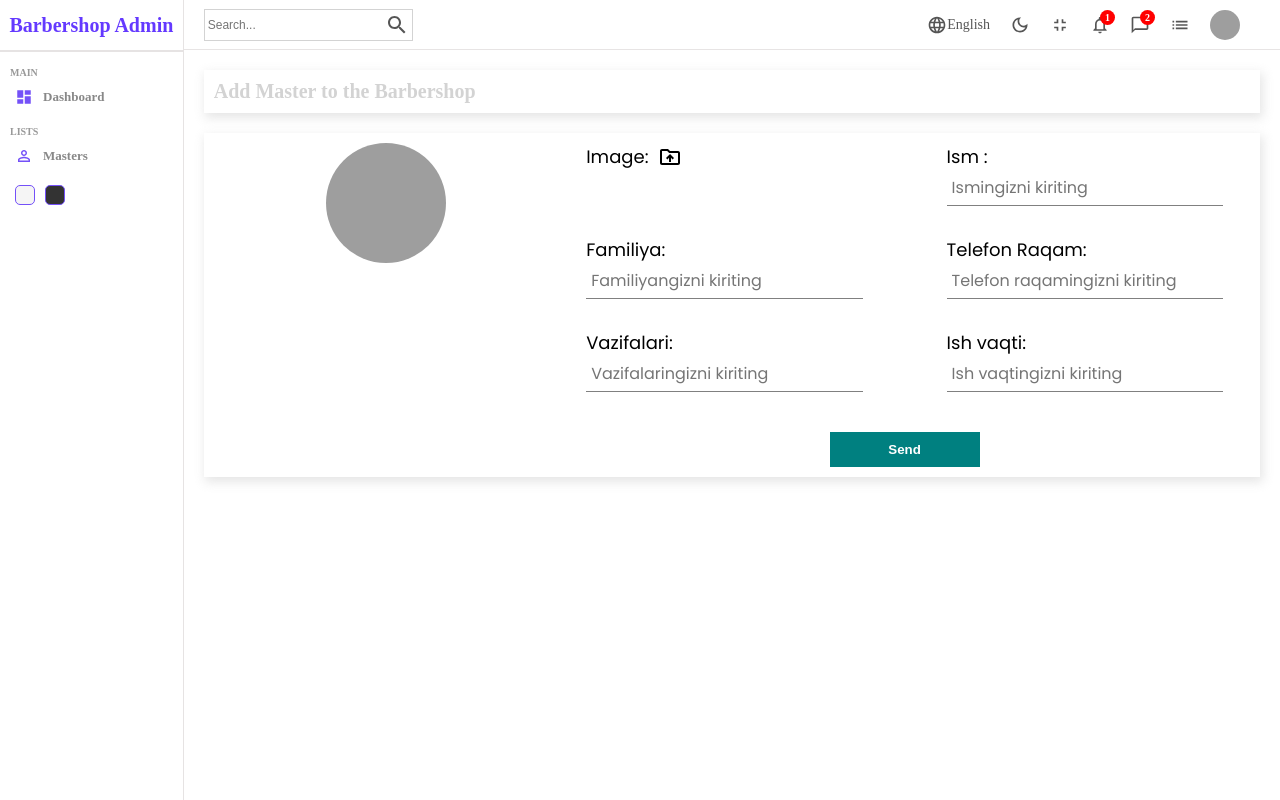
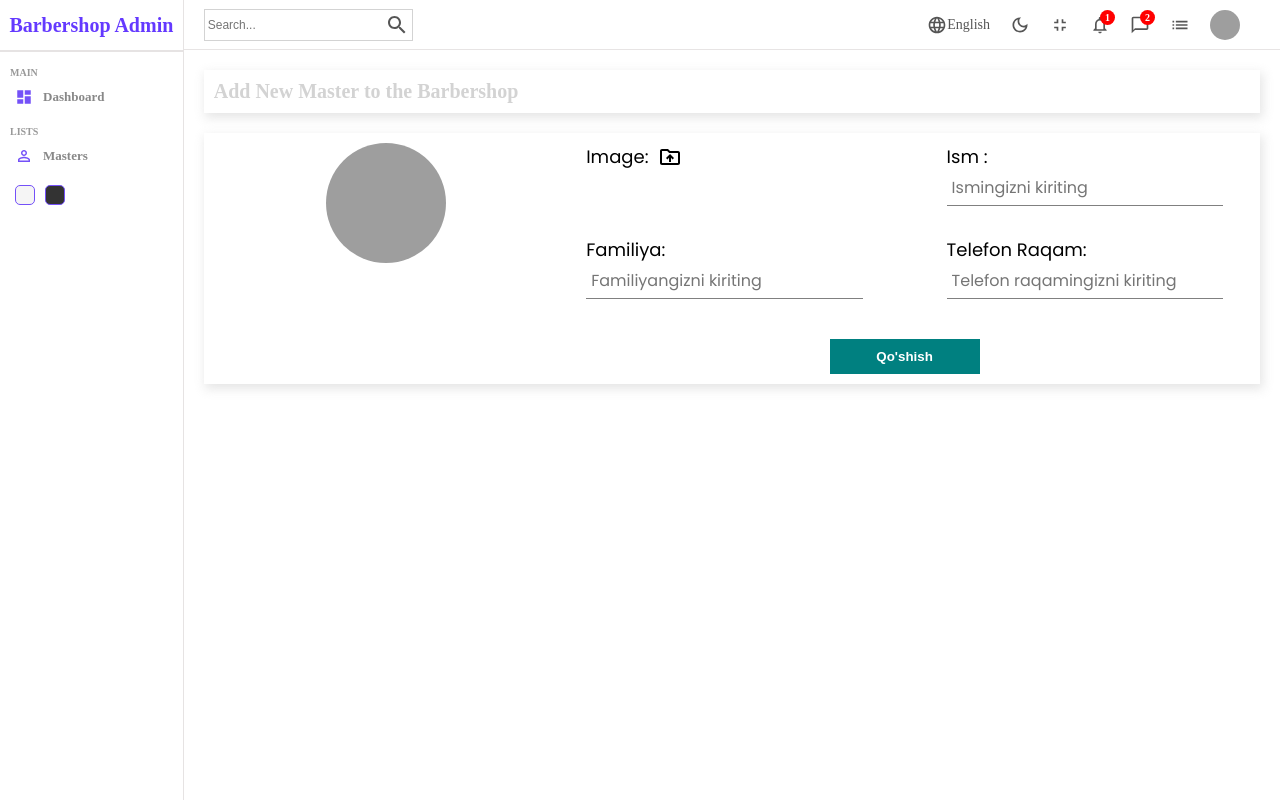
Before and after one commit to Mrshokhrukh/barber-shop, a React (Create React App) app in the folder client/: page /admin/dashboard/users/new in a window 1280 px wide. Built offline with nearby package versions, Linux system fonts and the light colour scheme; grey boxes are pictures that could not be loaded.

Commit message:
uploading img

```diff
--- a/client/src/App.js
+++ b/client/src/App.js
@@ -13,7 +13,7 @@ import Main from "./pages/main/Main";
 import Masters from "./pages/masters/Masters";
 import Services from "./pages/services/Services";
 import { productInputs, userInputs } from "./admin/formSource";
-import './admin/adminStyle/dark.scss'
+import "./admin/adminStyle/dark.scss";
 import "./style/main.style.scss";
 import AdminRoutes from "./admin/adminRoutes";
 import AdminTable from "./admin/adminComponents/table/Table";
@@ -21,6 +21,7 @@ import SingleUser from "./admin/adminPages/single/Single";
 const App = () => {
   const { darkMode } = useContext(DarkModeContext);
   return (
+    <div className={darkMode ? "web-app dark-mode" : "web-app"}>
       <BrowserRouter>
         <Routes>
           <Route path="/" element={<Layout />}>
@@ -34,19 +35,17 @@ const App = () => {
               <Route path="register" element={<Register />}></Route>
             </Route>
             <Route path="admin/dashboard" element={<AdminRoutes />}>
-            {/* <div className={darkMode ? "app dark" : "app"}> */}
               <Route index element={<AdminHome />} />
               <Route path="users">
                 <Route index element={<List />} />
                 <Route path=":userId" element={<SingleUser />} />
-              <Route path="new" element={<New  title="Add New User" />} />
+                <Route path="new" element={<New title="Add New User" />} />
               </Route>
-
-            {/* </div>   */}
             </Route>
           </Route>
         </Routes>
       </BrowserRouter>
+    </div>
   );
 };
 
--- a/client/src/admin/adminComponents/datatable/Datatable.jsx
+++ b/client/src/admin/adminComponents/datatable/Datatable.jsx
@@ -19,7 +19,7 @@ const Datatable = () => {
       renderCell: (params) => {
         return (
           <div className="cellAction">
-            <Link to="/admin/dashboard/users/2123" style={{ textDecoration: "none" }}>
+            <Link to={`/admin/dashboard/users/${22}`} style={{ textDecoration: "none" }}>
               <div className="viewButton">View</div>
             </Link>
             <div className="deleteButton" onClick={() => handleDelete(params.row.id)}>
--- a/client/src/admin/adminPages/new/New.jsx
+++ b/client/src/admin/adminPages/new/New.jsx
@@ -7,7 +7,7 @@ import Navbar from "../../adminComponents/navbar/Navbar";
 import axios from "axios";
 
 const New = () => {
-  const [file, setFile] = useState("");
+  const [image, setFile] = useState("");
   const [newMaster, setNewMaster] = useState({});
 
   const handleChange = (e) => {
@@ -16,11 +16,13 @@ const New = () => {
 
   const handleSubmit = (e) => {
     e.preventDefault();
-    let PostNewMasterData = { ...newMaster, profilePhoto: file };
+    let PostNewMasterData = { ...newMaster, image };
+
+    // console.log(PostNewMasterData);
 
     try {
-      axios.post("", PostNewMasterData).then((response) => {
-        console.log(response);
+      axios.post("http://127.0.0.1:8000/register", PostNewMasterData).then((response) => {
+        console.log(response.data);
       });
     } catch (error) {
       console.log(error);
@@ -32,14 +34,14 @@ const New = () => {
       <div className="newContainer">
         <Navbar />
         <div className="top">
-          <h1>Add Master to the Barbershop</h1>
+          <h1>Add New Master to the Barbershop</h1>
         </div>
         <div className="bottom">
           <div className="left">
             <img
               src={
-                file
-                  ? URL.createObjectURL(file)
+                image
+                  ? URL.createObjectURL(image)
                   : "https://icon-library.com/images/no-image-icon/no-image-icon-0.jpg"
               }
               alt=""
@@ -57,7 +59,6 @@ const New = () => {
                   id="file"
                   onChange={(e) => setFile(e.target.files[0])}
                   style={{ display: "none" }}
-                  required
                 />
               </div>
 
@@ -94,7 +95,7 @@ const New = () => {
                   required
                 />
               </div>
-              <div className="formInput">
+              {/* <div className="formInput">
                 <label>Vazifalari: </label>
                 <input
                   type="text"
@@ -104,8 +105,9 @@ const New = () => {
                   placeholder="Vazifalaringizni kiriting"
                   required
                 />
-              </div>
-              <div className="formInput">
+              </div> */}
+
+              {/* <div className="formInput">
                 <label>Ish vaqti: </label>
                 <input
                   type="text"
@@ -115,9 +117,9 @@ const New = () => {
                   placeholder="Ish vaqtingizni kiriting"
                   required
                 />
-              </div>
+              </div> */}
 
-              <button>Send</button>
+              <button>Qo'shish</button>
             </form>
           </div>
         </div>
--- a/client/src/admin/adminPages/single/Single.jsx
+++ b/client/src/admin/adminPages/single/Single.jsx
@@ -1,11 +1,13 @@
+import { useParams } from "react-router-dom";
 import AdminSidebar from "../../adminComponents/adminSidebar/adminSidebar";
 import Chart from "../../adminComponents/chart/Chart";
 import Navbar from "../../adminComponents/navbar/Navbar";
 import AdminTable from "../../adminComponents/table/Table";
-import List from "../list/List";
 import "./single.scss";
 
 const SingleUser = () => {
+  let param = useParams();
+
   return (
     <div className="single">
       <AdminSidebar />
```
Also changed, not shown: 1 other file (tests, documents, lock files or other folders). Lines whose indentation alone changed are shown as unchanged.
